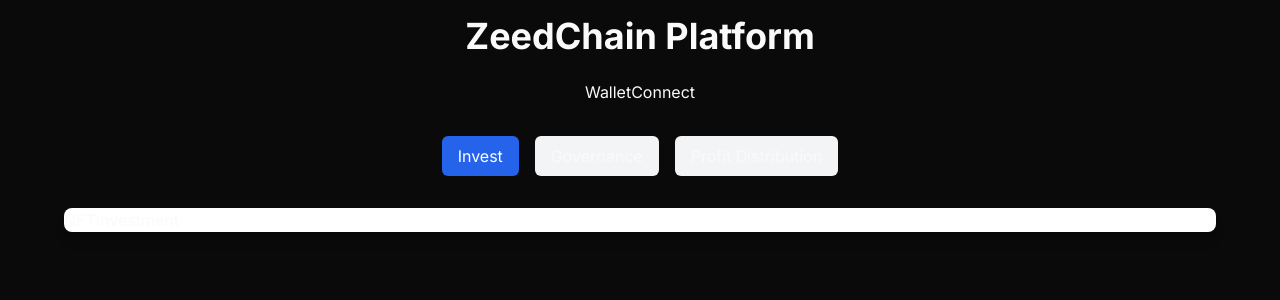
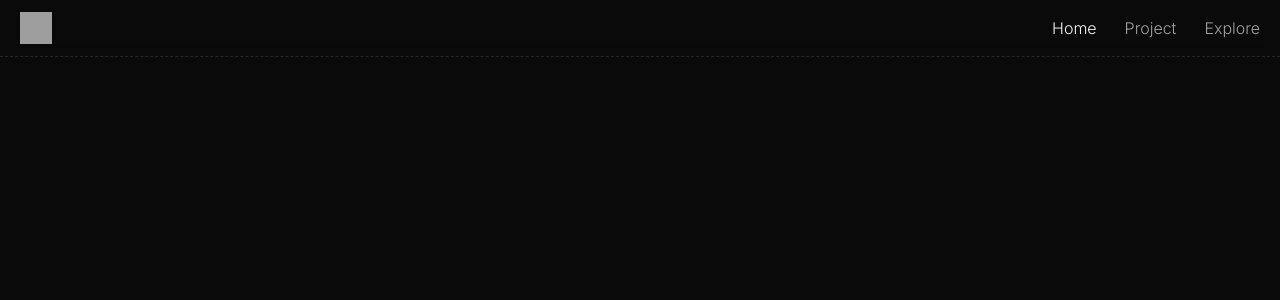
Before and after one commit to agnij-dutta/ZeedChain, a Next.js app in the folder client/: page / in a window 1280 px wide. Shown: the top 300 px of the page. Built offline with nearby package versions, Linux system fonts and the light colour scheme; grey boxes are pictures that could not be loaded.

Commit message:
Made navbar and other changes

```diff
--- a/client/app/explore/page.tsx
+++ b/client/app/explore/page.tsx
@@ -18,9 +18,9 @@
   )
 
   return (
-    <div className='flex flex-col items-center justify-center p-10 w-full'>
+    <div className='flex flex-col items-center justify-center px-10 pt-8 pb-10 w-full'>
         <Input
-        className="my-5"
+        className="mb-5"
         type="search"
         placeholder="Search Startups..."
         value={search}
--- a/client/app/layout.tsx
+++ b/client/app/layout.tsx
@@ -1,8 +1,9 @@
 import type { Metadata } from "next";
 import localFont from "next/font/local";
 import "./globals.css";
-import { Inter } from 'next/font/google';
-import { NotificationProvider } from '@/context/NotificationContext';
+import { Inter } from "next/font/google";
+import { NotificationProvider } from "@/context/NotificationContext";
+import NavBar from "@/components/ui/navbar";
 
 const geistSans = localFont({
   src: "./fonts/GeistVF.woff",
@@ -14,7 +15,7 @@
   variable: "--font-geist-mono",
   weight: "100 900",
 });
-const inter = Inter({ subsets: ['latin'] });
+const inter = Inter({ subsets: ["latin"] });
 
 export const metadata: Metadata = {
   title: "ZeedChain - Startup Equity NFT Platform",
@@ -30,11 +31,19 @@
     <html lang="en">
       <head>
         <title>ZeedChain - Startup Equity NFT Platform</title>
-        <meta name="description" content="Decentralized platform for startup equity NFTs" />
+        <meta
+          name="description"
+          content="Decentralized platform for startup equity NFTs"
+        />
         <meta name="viewport" content="width=device-width, initial-scale=1.0" />
       </head>
       <body className={`${inter.className} dark`}>
-      {children}
+        <div className="relative flex min-h-svh flex-col bg-background">
+          <div data-wrapper="" className="border-grid flex flex-1 flex-col">
+            <NavBar />
+            <main className="flex flex-1 flex-col">{children}</main>
+          </div>
+        </div>
       </body>
     </html>
   );
--- a/client/app/page.tsx
+++ b/client/app/page.tsx
@@ -23,52 +23,7 @@
   };
 
   return (
-    <main className="min-h-screen p-4 dark">
-      <div className="max-w-6xl mx-auto">
-        <div className="flex flex-col items-center mb-8">
-          <h1 className="text-4xl font-bold mb-6">ZeedChain Platform</h1>
-          <WalletConnect />
-        </div>
-
-        <div className="mb-8">
-          <nav className="flex space-x-4 justify-center">
-            <button
-              onClick={() => setActiveTab('invest')}
-              className={`px-4 py-2 rounded-md ${
-                activeTab === 'invest'
-                  ? 'bg-blue-600 text-white'
-                  : 'bg-gray-100 hover:bg-gray-200'
-              }`}
-            >
-              Invest
-            </button>
-            <button
-              onClick={() => setActiveTab('governance')}
-              className={`px-4 py-2 rounded-md ${
-                activeTab === 'governance'
-                  ? 'bg-blue-600 text-white'
-                  : 'bg-gray-100 hover:bg-gray-200'
-              }`}
-            >
-              Governance
-            </button>
-            <button
-              onClick={() => setActiveTab('profits')}
-              className={`px-4 py-2 rounded-md ${
-                activeTab === 'profits'
-                  ? 'bg-blue-600 text-white'
-                  : 'bg-gray-100 hover:bg-gray-200'
-              }`}
-            >
-              Profit Distribution
-            </button>
-          </nav>
-        </div>
-
-        <div className="bg-white rounded-lg shadow-lg">
-          {renderContent()}
-        </div>
-      </div>
-    </main>
+    <>
+    </>
   );
 }
--- /dev/null
+++ b/client/components/ui/navbar.tsx
@@ -0,0 +1,51 @@
+"use client";
+import React from "react";
+import Link from "next/link";
+import { usePathname } from "next/navigation";
+const NavBar = () => {
+  const links = [
+    { name: "Home", href: "/", searchHref: "/" },
+    { name: "Project", href: "/project", searchHref: "/project" },
+    { name: "Explore", href: "/explore", searchHref: "/explore" },
+  ];
+  const currentPath = usePathname();
+  const isActive = (itemLink: string) => {
+    // Exact match for root, starts with for other paths
+    return itemLink === "/"
+      ? currentPath === itemLink
+      : currentPath.startsWith(itemLink) || currentPath === itemLink;
+  };
+
+  return (
+    <header className="border-grid sticky top-0 z-50 w-full border-b border-dashed bg-background/95 backdrop-blur supports-[backdrop-filter]:bg-background/60">
+      <div className="container-wrapper">
+        <div className="container flex h-14 items-center gap-2 justify-between px-5 md:gap-4 ">
+          <a href="/">
+            <img src="/images/icon.png" className="w-8 h-8" alt="Logo" />
+          </a>
+          <nav className="flex items-center gap-7">
+            {links.map((item) => (
+              <Link
+                key={item.href}
+                href={item.href}
+                scroll={false}
+                className={`
+              text-l font-light
+              ${
+                isActive(item.searchHref)
+                  ? "text-stone-100"
+                  : "text-stone-400 hover:text-stone-200"
+              }
+            `}
+              >
+                {item.name}
+              </Link>
+            ))}
+          </nav>
+        </div>
+      </div>
+    </header>
+  );
+};
+
+export default NavBar;
```
Also changed, not shown: client/app/images/icon.png (added).
